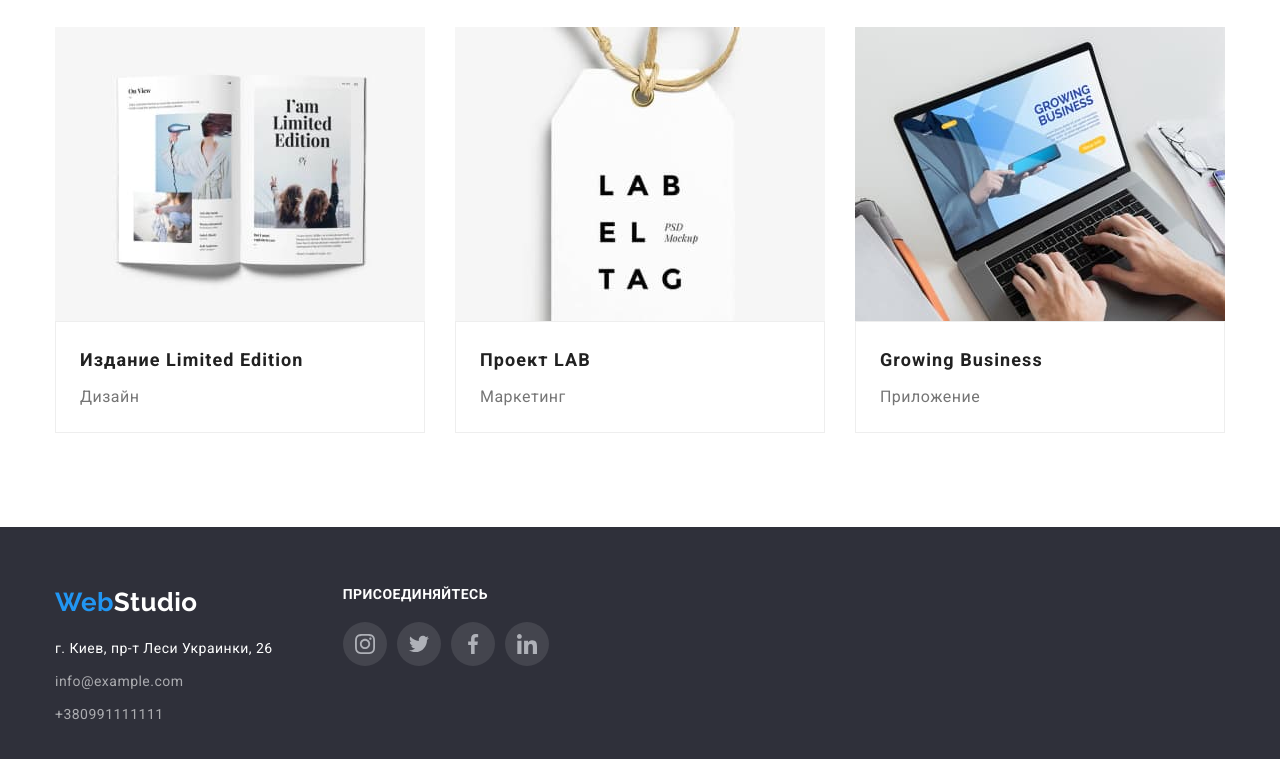
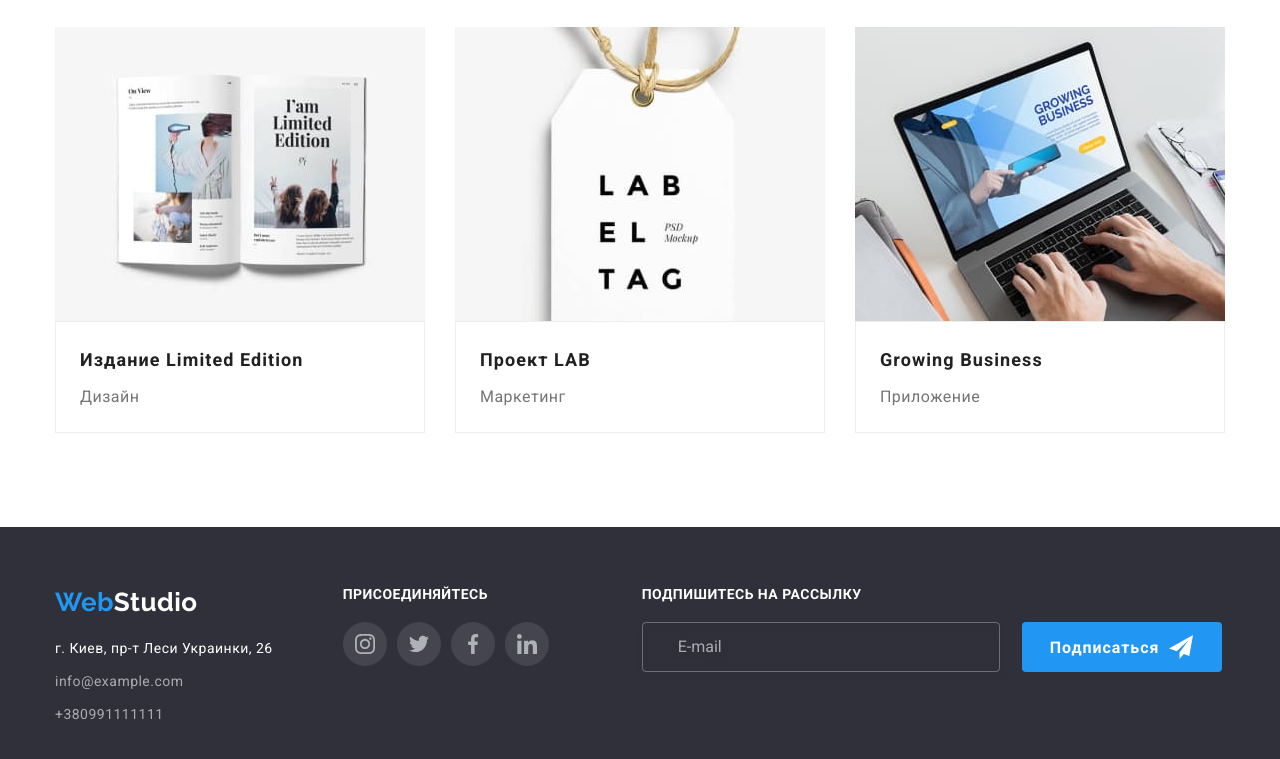
Before and after one commit to Yulia-Koruma/goit-markup-hw-06, a plain HTML site: page portfolio.html in a window 1280 px wide. Shown: the part 1107-1866 px from the top of the page. Drawn offline with nearby package versions, Linux system fonts and the light colour scheme.

Commit message:
ДЗ№6 новое

```diff
--- a/portfolio.html
+++ b/portfolio.html
@@ -249,6 +249,18 @@
                     </li>
                 </ul>
             </div>
+            <div class="footer-client-contact">
+                <p class="footer-social-title">Подпишитесь на рассылку</p>
+                <form class="footer-form">
+                    <input class="footer-form-email" type="email" name="e-mail" placeholder="E-mail">
+                    <button type="submit" class="footer-btn">
+                        Подписаться
+                        <svg class="icon-footer-form">
+                            <use href="./images/sprite.svg#icon-icon-send"></use>
+                        </svg>
+                    </button>
+                </form>
+            </div>
         </div>
     </footer>
 </body>
```
